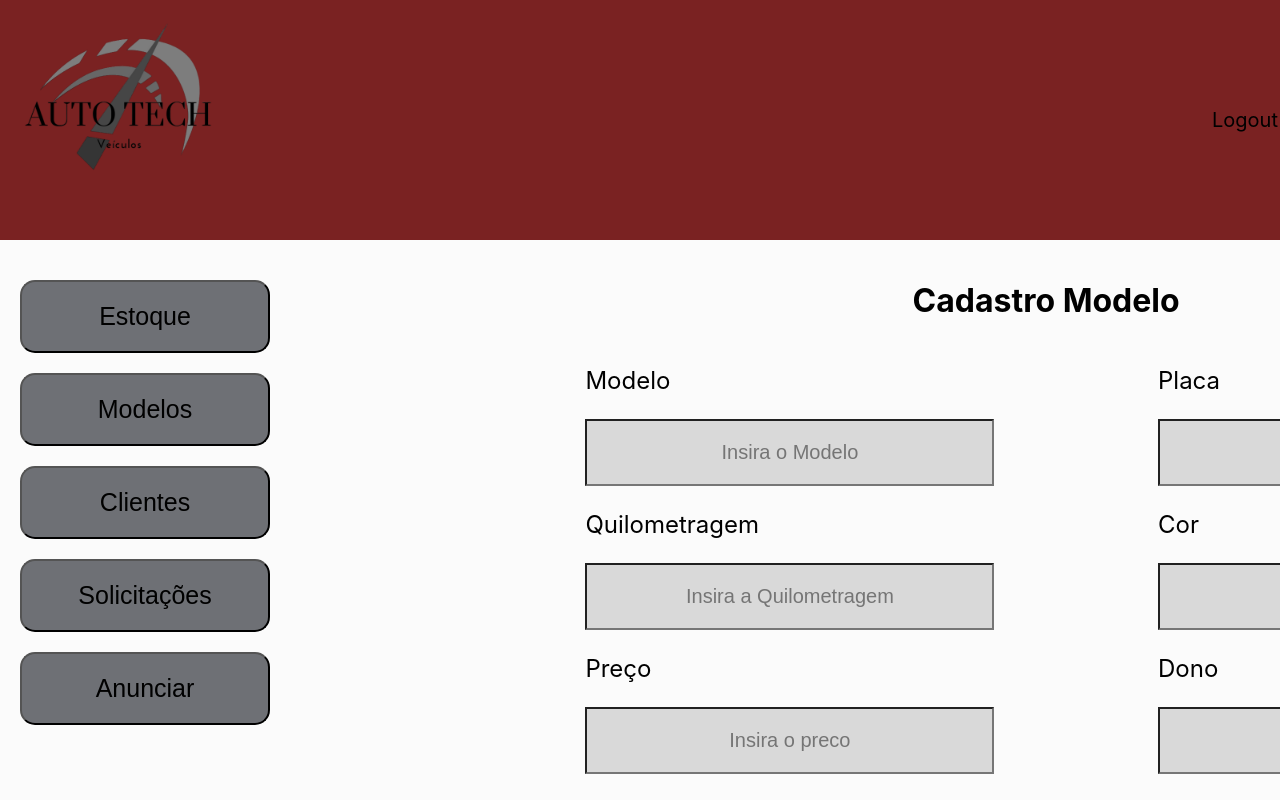
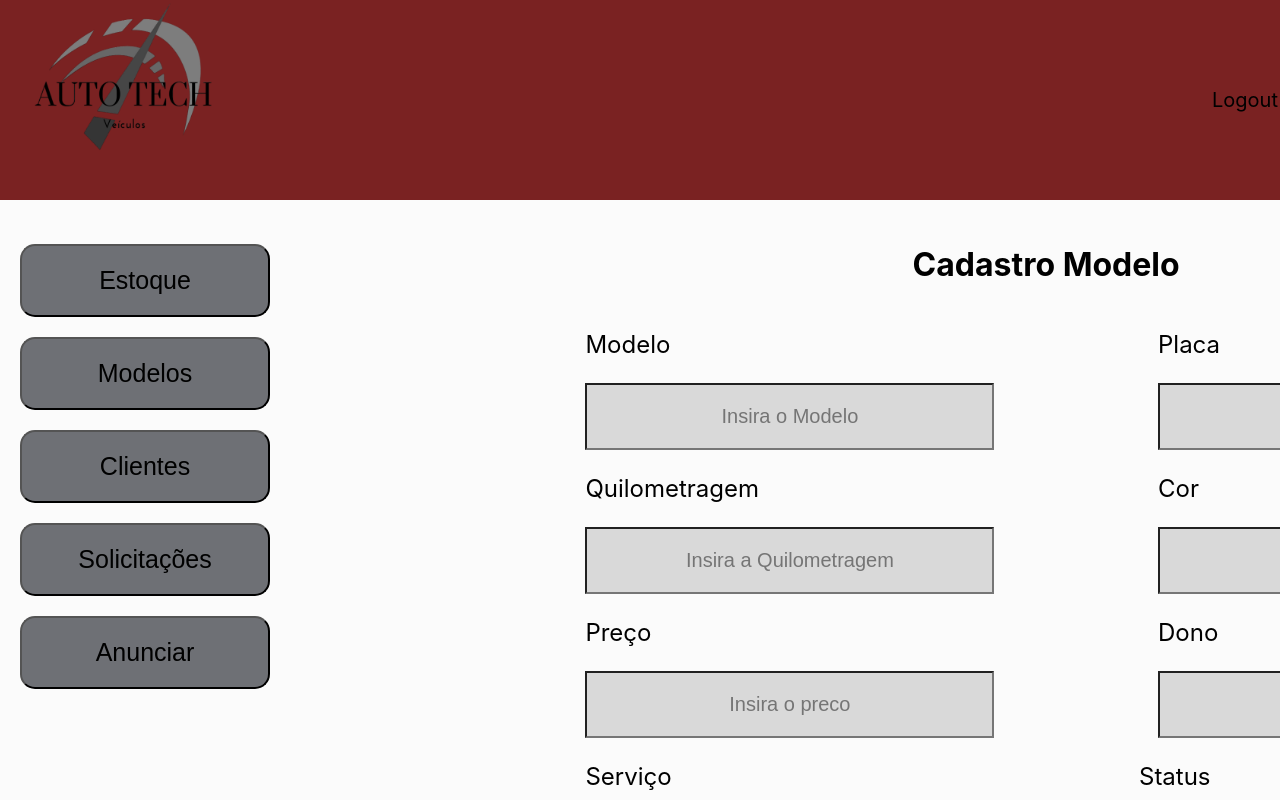
Before and after one commit to MatCoitinho/AutoTechVeiculos_FrontEnd, a Next.js app: page /admin in a window 1280 px wide. Shown: the top 800 px of the page. Built offline with nearby package versions, Linux system fonts and the light colour scheme.

Commit message:
fix: Consertei o header

```diff
--- a/styles/cabecalho.module.css
+++ b/styles/cabecalho.module.css
@@ -1,8 +1,8 @@
 .cabecalho{
     width: 100%;
-    height: auto;
+    height: fit-content;
     background-color: #7A2222;
-    padding: 20px;
+    padding: 0px 20px;
     display: inline-flex;
     align-items: center;
 }
@@ -10,3 +10,7 @@
     margin-left: 80%;
     font-size: 20px;
 }
+
+.cabecalho img{
+    padding-left: 10px;
+}
```
